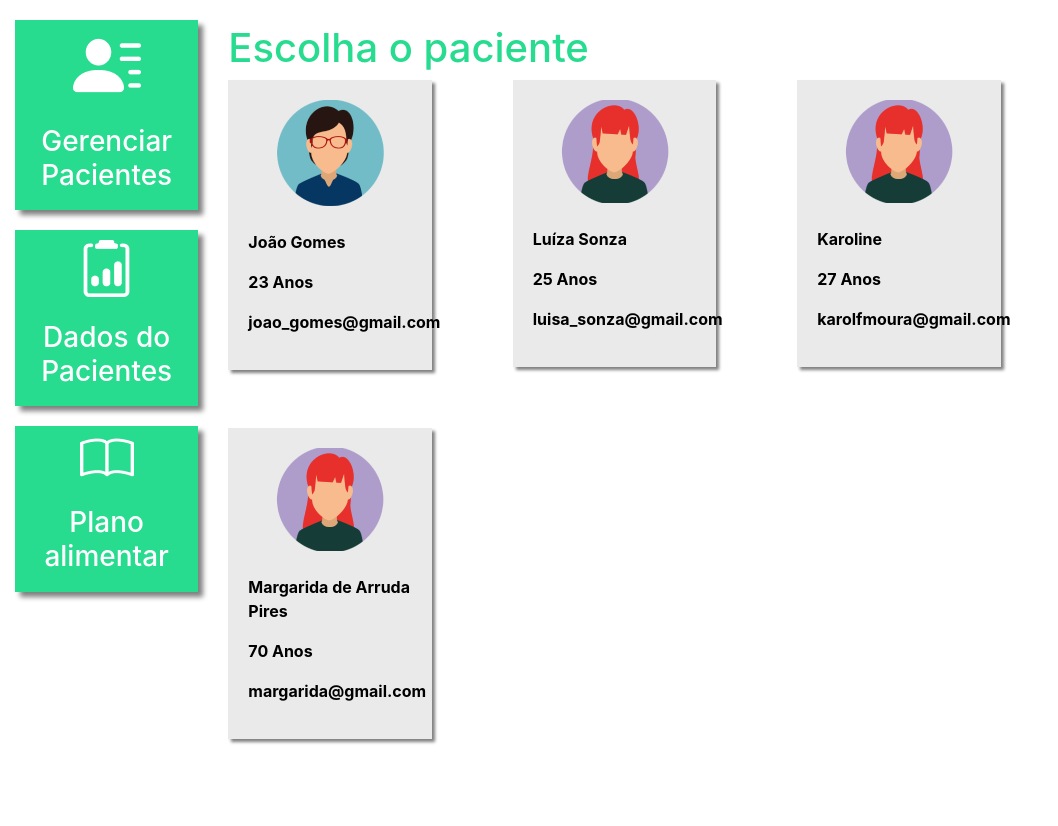
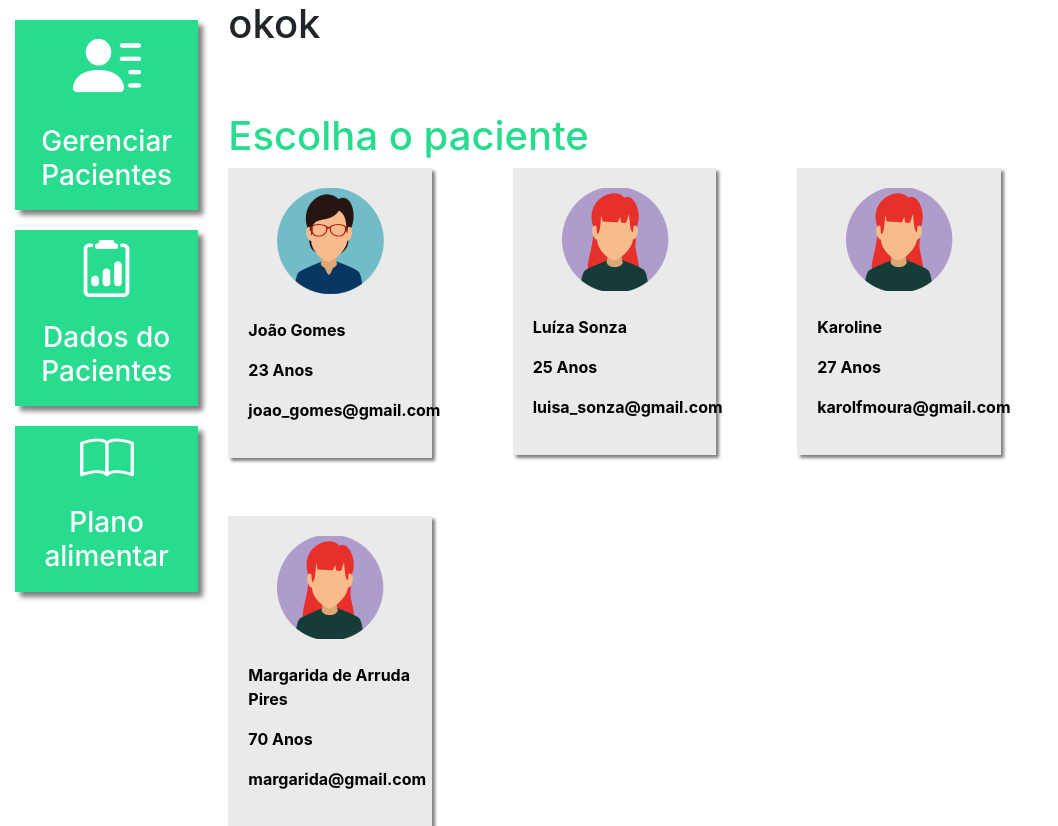
Before and after one commit to otaciliopires/Nutrishape, a Django app: page /dados_paciente/ in a window 1280 px wide. Shown: the part 56-882 px from the top of the page, without its empty margins (0-1058 px from the left). Before the commit the page ends 800 px from the top, so only its background shows below. Run offline with Django 4.2, Linux system fonts and the light colour scheme; a user stored in the database is signed in; data comes from the database, SQL or seed files in the repository.

Commit message:
first change

```diff
--- a/plataforma/templates/dados_paciente_listar.html
+++ b/plataforma/templates/dados_paciente_listar.html
@@ -2,6 +2,8 @@
 {% load static %}
 
 {% block 'plataforma' %}
+
+<h1>okok<h1>
 
     {% if messages %}
         <br>
```
